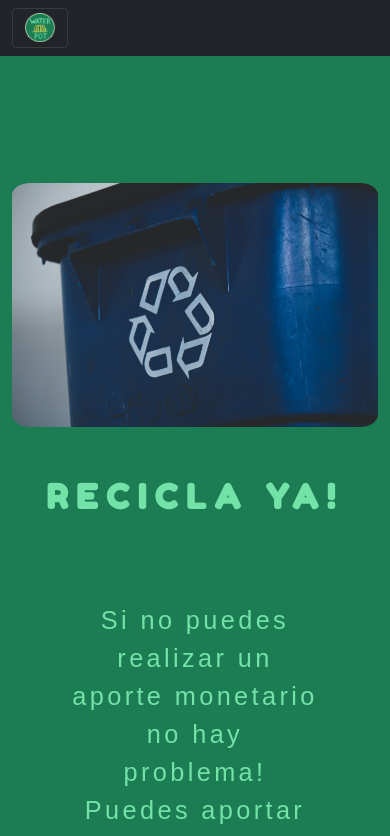
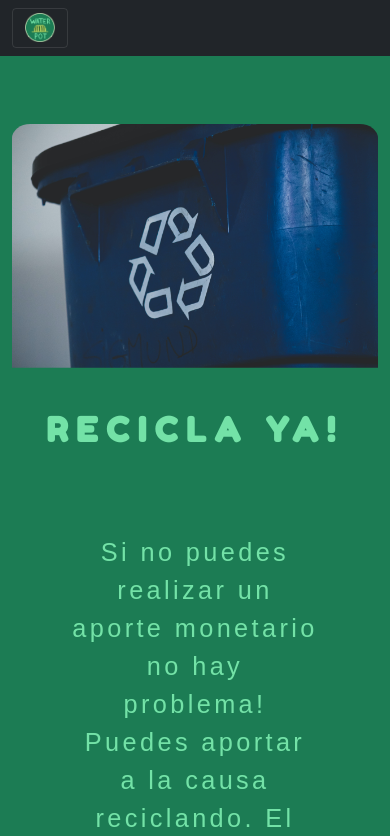
Before and after one commit to Marfullsen/water-pot--hackathon-impacto, a Vue app: page /comienza_reciclar in a window 390 px wide. Shown: the top 836 px of the page. Built offline with nearby package versions, Linux system fonts and the light colour scheme; a web font is replaced by a local one.

Commit message:
Refactor: grid fixes

```diff
--- a/src/views/ComienzaReciclar.vue
+++ b/src/views/ComienzaReciclar.vue
@@ -1,12 +1,12 @@
 <template>
   <div class="cont-1">
-    <div class="container">
-      <div class="row">
-        <div class="col-lg-6">
+    <div class="container" id="first-div">
+      <div class="row align-items-center">
+        <div class="col-xl-6">
           <img class="img-cr img-fluid" src="../assets/recycle.jpg" alt="" />
         </div>
-        <div class="div-mg col-lg-6">
-          <a class="d-flex justify-content-center align-items-center" href="#mapa" id="recicla"><h2>Recicla Ya!</h2></a>
+        <div class="div-mg col-xl-6">
+          <a class="d-flex justify-content-center" href="#mapa" id="recicla"><h2>Recicla Ya!</h2></a>
           <p>
             Si no puedes realizar un aporte monetario no hay problema! Puedes
             aportar a la causa reciclando. El Water Pot está construido a base
@@ -55,15 +55,15 @@
     </div>
     <div class="divImagenFinal">
       <div class="container">
-        <div class="row">
-          <div class="div-mg col-lg-6">
+        <div class="row align-items-center">
+          <div class="div-mg col-xl-6">
             <p>
               Ya sabes, aportar monetariamente no es la única forma de ayudarnos
               y además de ayudarnos le haces un gran favor al medio ambiente.
               Recuerda, el cambio parte por uno mismo.
             </p>
           </div>
-          <div class="col-lg-6">
+          <div class="col-xl-6">
             <img
               class="img-cr img-fluid"
               src="../assets/together-1.jpg"
@@ -169,7 +169,6 @@ h2:hover:before {
         border-radius: 5%;
     } */
 .img-cr {
-  margin-top: 15vh;
   width: 60vh;
   border-radius: 5%;
 }
@@ -197,7 +196,12 @@ p {
 #recicla {
   text-decoration: none;
 }
-.div-mg{
-  margin-top: 6vh;
+#first-div{
+  padding-top: 8vh;
 }
+@media (max-width:1200px){
+  .img-cr{
+    padding-bottom: 5vh;
+  }
+  }
 </style>
```
